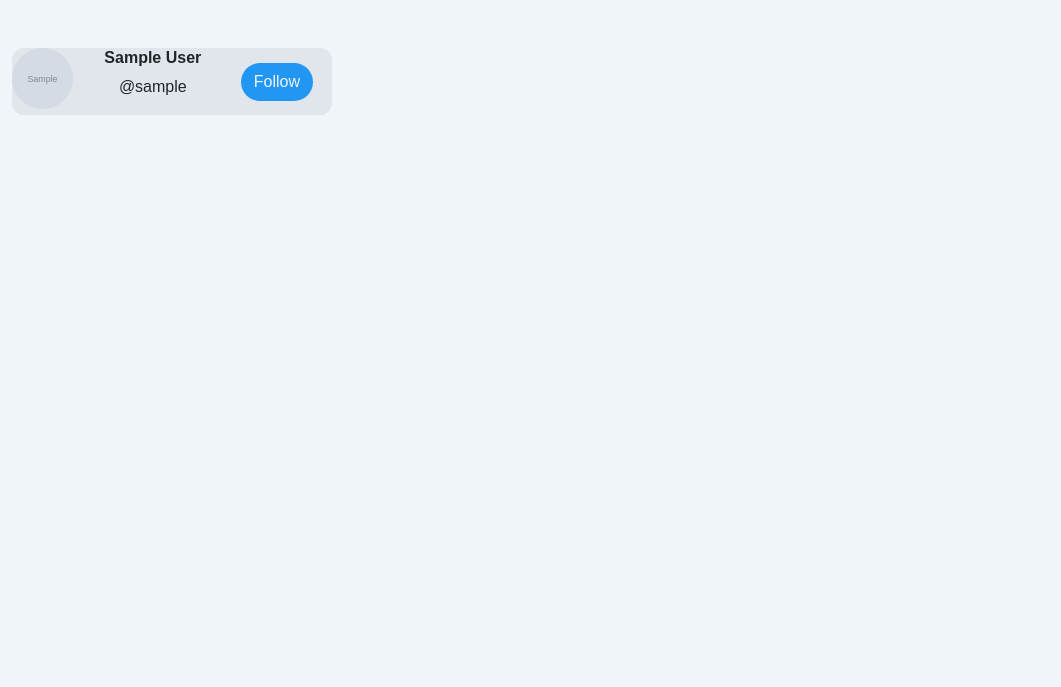
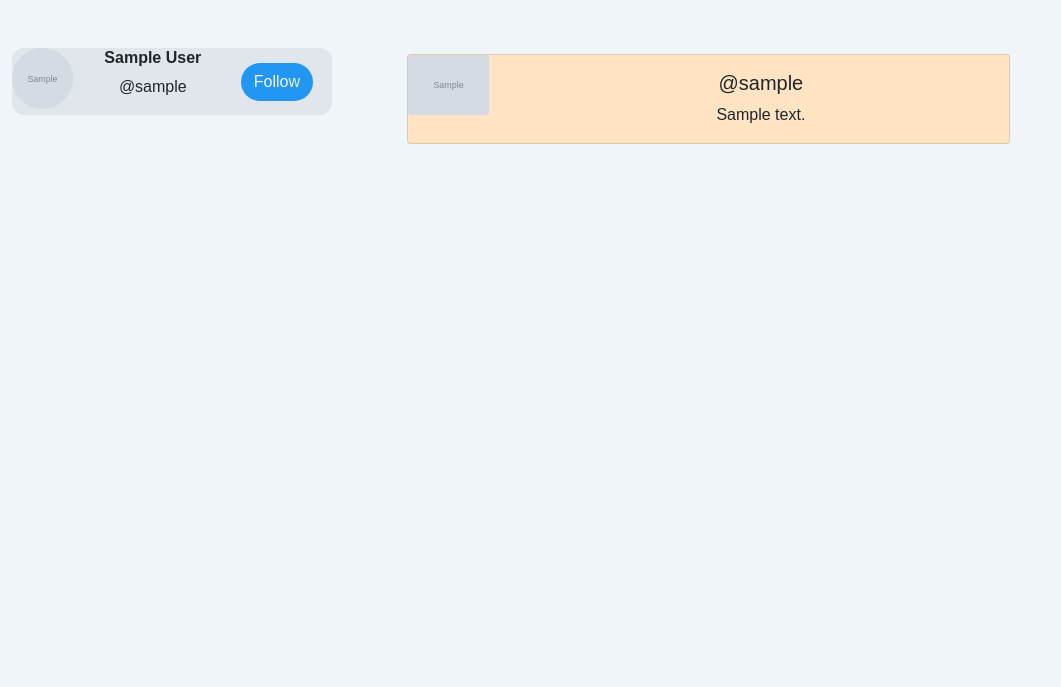
Before and after one commit to djoleb1/RoutineRoster, a Flask app: template templates/home.html in a window 1280 px wide. Shown: the part 66-753 px from the top of the page, without its empty margins (0-1061 px from the left). Run offline with Flask 3, Linux system fonts and the light colour scheme; the template is opened without the code that fills it: most values are stand-ins (such as "Sample title", 1, 10 or a date in 2020); some libraries are stand-ins or nearby versions.

Commit message:
finished the post functionality

```diff
--- a/app.py
+++ b/app.py
@@ -173,13 +173,14 @@ def my_account():
 @login_required
 def trainers():
     if request.method == "GET":
+        #to render 'who to follow'
         # creating lists that will be used to store users with 'trainer' type and trainers which current user is following
-
         global followed
         global rows
         global showcased_trainers
         all_trainers = []
         followed = []
+        posts = []
 
         #querying dv to find all trainers
         rows = db.execute("SELECT id, username, user_type, full_name, profile_picture FROM users WHERE user_type = 'trainer';")
@@ -191,23 +192,28 @@ def trainers():
         for follower in followers:
             followed.append(follower["followed_id"])
 
+         # to render the posts
+        queryposts = db.execute("SELECT trainer_id, post_content, timestamp, username, profile_picture FROM posts JOIN users ON posts.trainer_id=users.id ORDER BY timestamp DESC;")
+        for post in queryposts:
+            if post["trainer_id"] in followed or post["trainer_id"] == session["user_id"]:
+                posts.append(post)
+
         for row in rows:
             if row["full_name"] and row["id"] not in followed and row["id"] != session["user_id"]:
                 all_trainers.append(row)
 
         if len(all_trainers) <= 3:
             showcased_trainers = all_trainers
-            return render_template("home.html", trainers=all_trainers)
+            return render_template("home.html", trainers=all_trainers, posts=posts)
 
         else:
             showcased_trainers = all_trainers[:3]
-            return render_template("home.html", trainers=all_trainers[:3], show_more = True)
+            return render_template("home.html", trainers=all_trainers[:3], show_more = True, posts=posts)
 
     else:
         id = request.form.get("id")
         db.execute("INSERT INTO followers (follower_id, followed_id) VALUES (?, ?);", session["user_id"], id)
         return redirect("/home")
-
 
 @app.route("/show_more_trainers", methods=["GET"])
 @login_required
@@ -231,8 +237,11 @@ def fetch_more_trainers():
 def create_post():
     if request.method == 'POST':
         content = request.json.get('content')
+        db.execute("INSERT INTO posts (trainer_id, post_content) VALUES (?, ?)", session["user_id"], content)
+        user_info = db.execute("SELECT username, profile_picture FROM users WHERE id = ?;", session["user_id"])[0]
 
-        print(f"Content is: {content}")
-        #db.execute("INSERT INTO posts (trainer_id, post_content) VALUES (?, ?)", session["user_id"], content)
-
-        return jsonify({'message': content})
+        return jsonify({
+            'message': content,
+            'username': user_info['username'],
+            'profile_picture': user_info['profile_picture']
+        })
--- a/static/script.js
+++ b/static/script.js
@@ -40,7 +40,11 @@ showMoreBtn.addEventListener('click', function() {
 document.getElementById("postForm").addEventListener("submit", function(event) {
 
     event.preventDefault()
+    const mainPage = document.getElementById('main-content')
+    const mainPosts = document.getElementById('main-posts')
     const content = document.getElementById('content').value;
+
+
 
     // AJAX request to send the post content to the backend
     fetch("/create_post", {
@@ -57,9 +61,25 @@ document.getElementById("postForm").addEventListener("submit", function(event) {
         return response.json();
     })
     .then(data => {
-        console.log('Post created:', data.message);
+        console.log(data);
         const newPostElement = document.createElement('div');
-        newPostElement.textContent = content;
+        newPostElement.classList.add("card");
+        newPostElement.classList.add("home-trainer-post");
+
+        newPostElement.innerHTML = `
+        <div class="row no-gutters">
+            <div class="col-md-2">
+                <img src="/static/${data.profile_picture}" alt="Profile Picture" class="card-img">
+            </div>
+            <div class="col-md-10">
+                <div class="card-body">
+                    <h5 class="card-title">@${data.username}</h5>
+                    <p class="card-text">${data.message}</p>
+                </div>
+            </div>
+        </div>
+        `;
+        mainPosts.insertBefore(newPostElement, mainPosts.firstChild);
     })
     .catch(error => {
         console.error('Error creating post:', error);
--- a/static/styles.css
+++ b/static/styles.css
@@ -109,3 +109,24 @@ footer {
     width: 60%;
     height: 80vh;
 }
+
+.post-image-container{
+    width: 3.8rem;
+    height: 3.8rem;
+    display: flex;
+    border-radius: 50%;
+    overflow: hidden;
+}
+
+.home-post-img {
+    width: 100%;
+    height: 100%;
+    object-fit: cover;
+}
+
+.home-trainer-post {
+    display: flex;
+    background-color: bisque;
+    width: 80%;
+    margin: 0.4rem auto;
+}
--- a/templates/home.html
+++ b/templates/home.html
@@ -35,7 +35,7 @@
 
         </div>
 
-        <div class="home-main">
+        <div class="home-main" id="main-content">
             {% if session["user_type"] == "trainer" %}
 
                 <h2>Post a training plan for your followers:</h2>
@@ -45,6 +45,23 @@
                 </form>
 
             {% endif %}
+            <div id="main-posts">
+                {% for post in posts %}
+                    <div class="card home-trainer-post">
+                        <div class="row no-gutters">
+                            <div class="col-md-2">
+                                <img src="{{ url_for('static', filename=post.profile_picture ) }}" alt="Profile Picture" alt="a" class="card-img">
+                            </div>
+                            <div class="col-md-10">
+                                <div class="card-body">
+                                    <h5 class="card-title">@{{ post.username }}</h5>
+                                    <p class="card-text">{{ post.post_content }}</p>
+                                </div>
+                            </div>
+                        </div>
+                    </div>
+                {% endfor %}
+            </div>
         </div>
     </div>
 
```
Also changed, not shown: routineroster.db, 5 other files.
